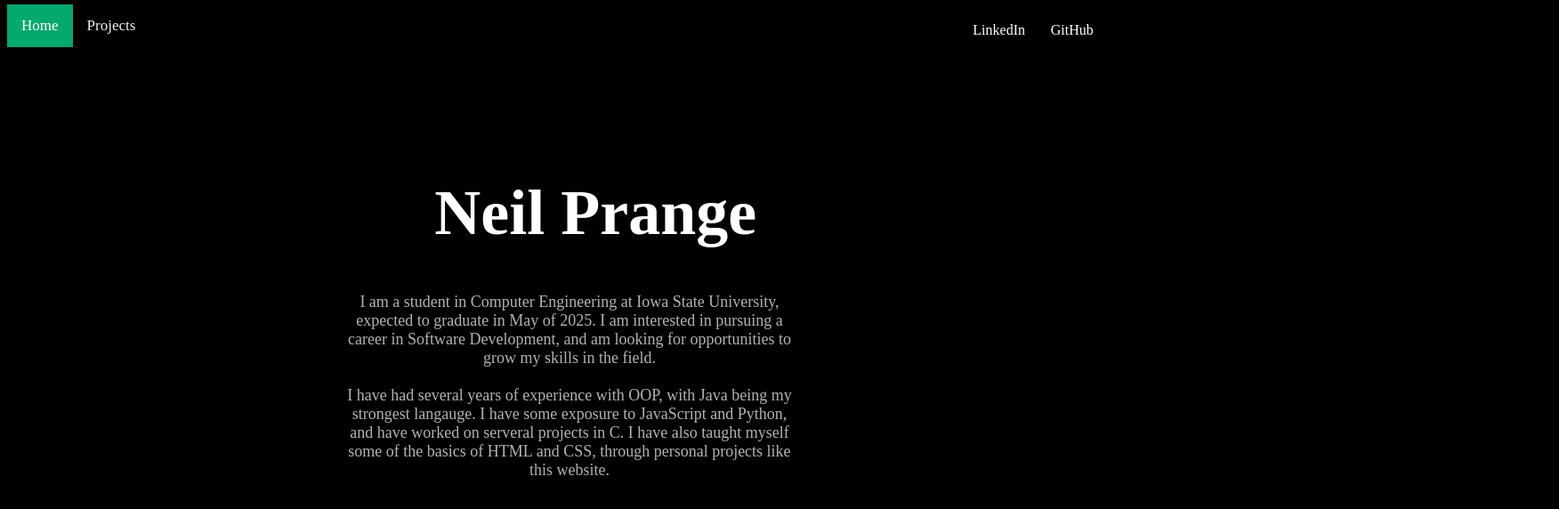
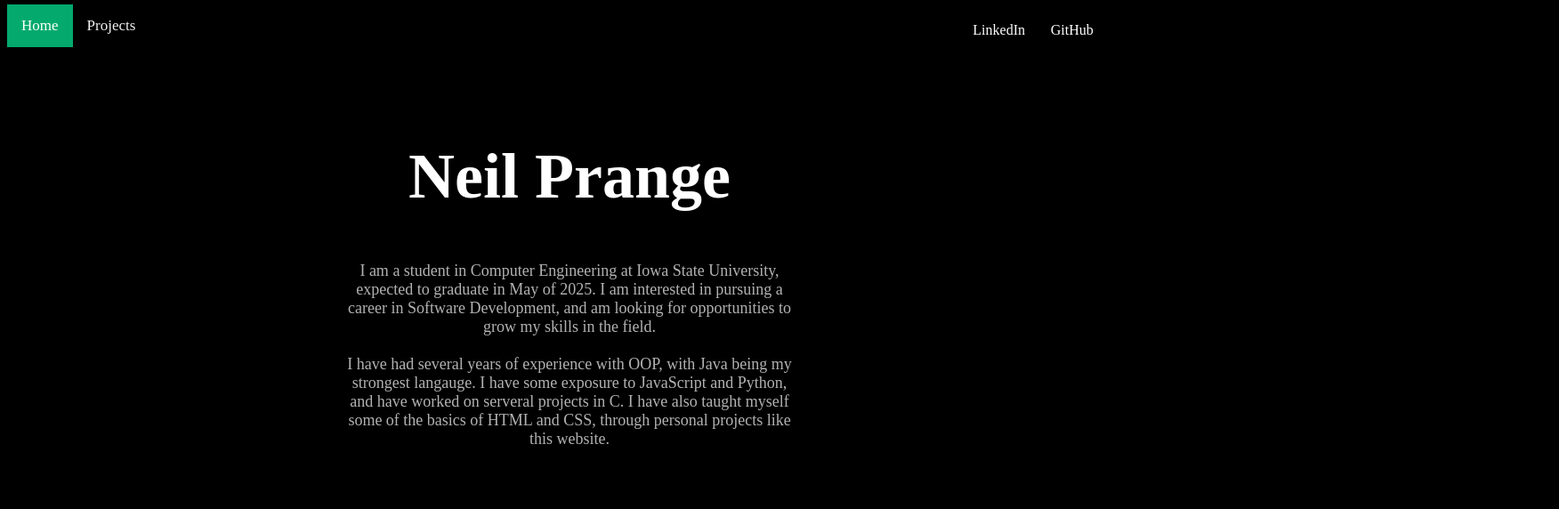
Before and after one commit to neilprange/Portfolio, a plain HTML site: page index.html in a window 1280 px wide. Shown: the whole page at 89% size, 1752 px wide, since content can reach past the window. Drawn offline with Linux system fonts and the light colour scheme.

Commit message:
Updated home page

```diff
--- a/app.css
+++ b/app.css
@@ -5,13 +5,6 @@ body {
 .title {
     color: white;
     font-size: 400%;
-}
-
-#title1 {
-    position: relative;
-    top: 150px;
-    font-size: 72px;
-    left: 0%;
 }
 
 #title2 {
@@ -44,6 +37,16 @@ body {
     font-size: 300%;
 }
 
+#title1 {
+    position: relative;
+    transform: translate(-50%, -50%);
+    width: 50%;
+    text-align: center;
+    top: 150px;
+    left: 0%;
+    font-size: 72px;
+}
+
 #bio1 {
     font-family: 'Times New Roman', Times, serif;
     color: rgb(178, 178, 178);
@@ -51,18 +54,10 @@ body {
     width: 40%;
     position: relative;
     text-align: center;
-    top: 150px;
-    right: -60%
+    left: 100%;
+    transform: translate(-50%, -50%);
+    top: 220px;
 }
-
-#contactTitle {
-    color: white;
-    font-size: 200%;
-    position: absolute;
-    right: 47%;
-    bottom: 10%;
-}
-
 
 #contact1 {
     position: absolute;
@@ -77,6 +72,9 @@ body {
     text-decoration: none;
     top: 25px;
     right: 4%;
+}
+.contact a:hover {
+    text-decoration: underline !important;
 }
 
 .topnav {
--- a/app.js
+++ b/app.js
@@ -3,22 +3,22 @@ function loadPage() {
     var name = document.getElementById("title1");
     var bio = document.getElementById("bio1");
     var namePos = 0;
-    var bioPos = -69;
+    var bioPos = 100;
 
     clearInterval(id);
     id = setInterval(frame, 15);
     function frame() {
-        if (namePos == 38) {
+        if (namePos == 50) {
             clearInterval(id);
         } else {
             namePos++;
             name.style.left = namePos + '%';
         }
-        if (bioPos == 38) {
+        if (bioPos == 50) {
             clearInterval(id);
         } else {
-            bioPos++;
-            bio.style.right = bioPos + '%';
+            bioPos--;
+            bio.style.left = bioPos + '%';
         }
     }
 }
--- a/index.html
+++ b/index.html
@@ -15,7 +15,7 @@
         <a href="projects.html">Projects</a>
     </div>
 
-    <p class="bio" id="bio1">
+    <p id="bio1">
         I am a student in Computer Engineering at Iowa State University, expected to graduate in May of 2025.
         I am interested in pursuing a career in Software Development, and am looking for opportunities to grow my
         skills in the field.
```
